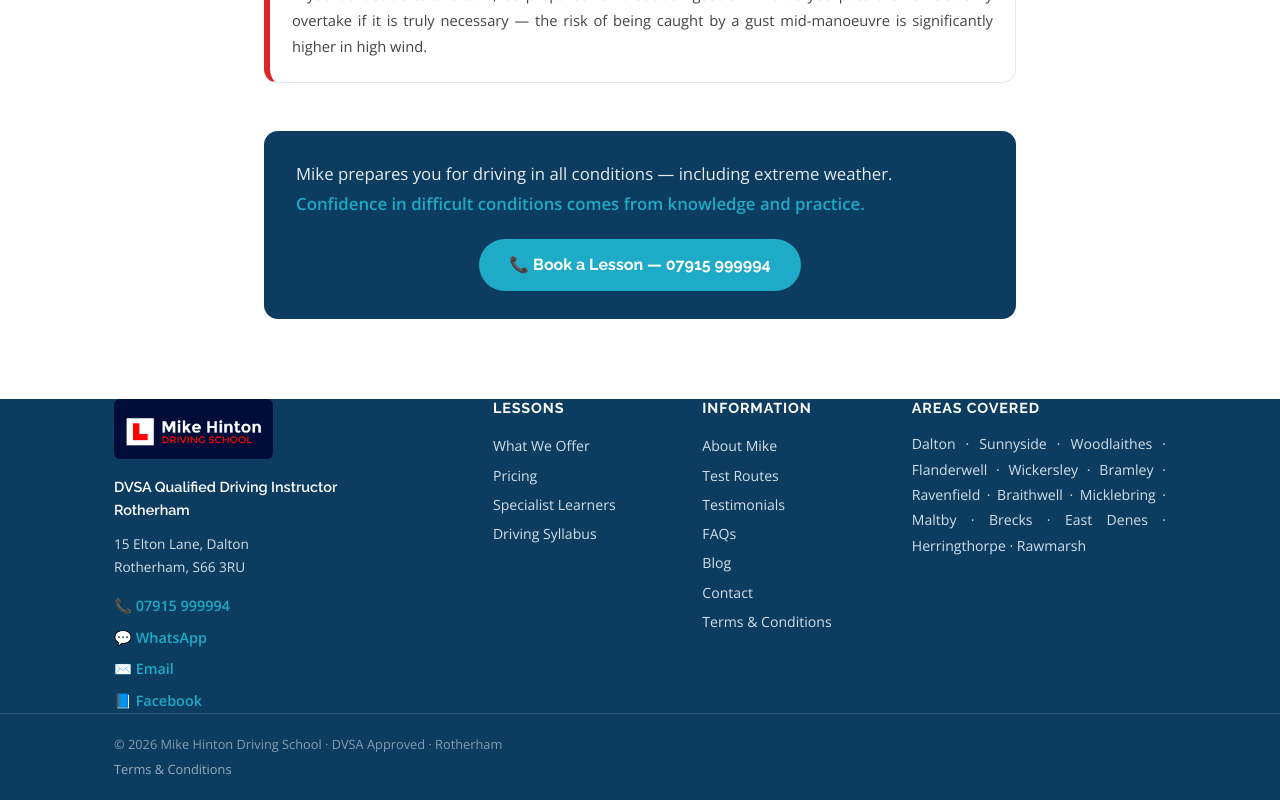
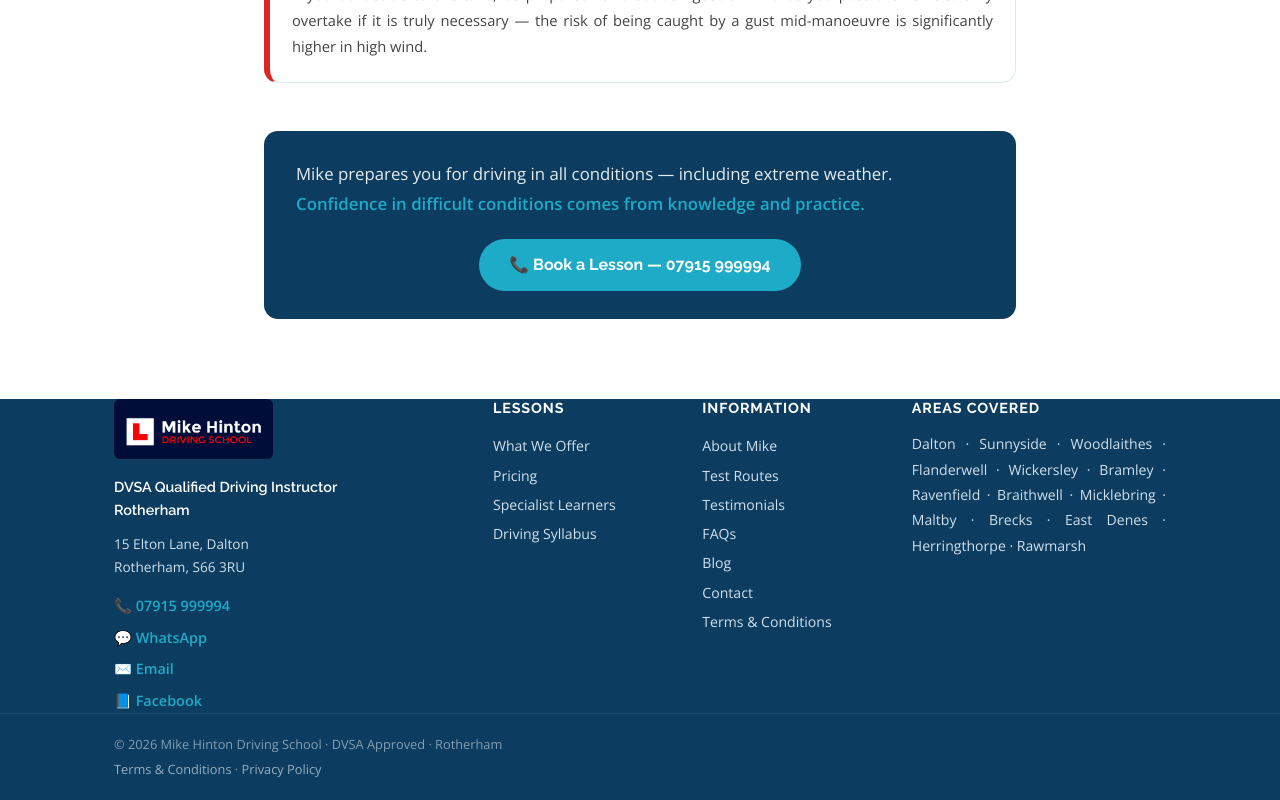
Before and after one commit to mikehinton-wq/mods-website, a React (Vite) app: page /driving-skills/high-wind in a window 1280 px wide. Shown: the part 2472-3272 px from the top of the page. Built offline with nearby package versions, Linux system fonts and the light colour scheme.

Commit message:
Update site

```diff
--- a/src/components/Footer.jsx
+++ b/src/components/Footer.jsx
@@ -63,7 +63,8 @@ export default function Footer() {
         <div className="container">
           <p>© {new Date().getFullYear()} Mike Hinton Driving School · DVSA Approved · Rotherham</p>
           <p style={{ marginTop: 4 }}>
-            <Link to="/terms">Terms &amp; Conditions</Link>
+            <Link to="/terms">Terms &amp; Conditions</Link> ·{' '}
+            <Link to="/privacy-policy">Privacy Policy</Link>
           </p>
         </div>
       </div>
```
